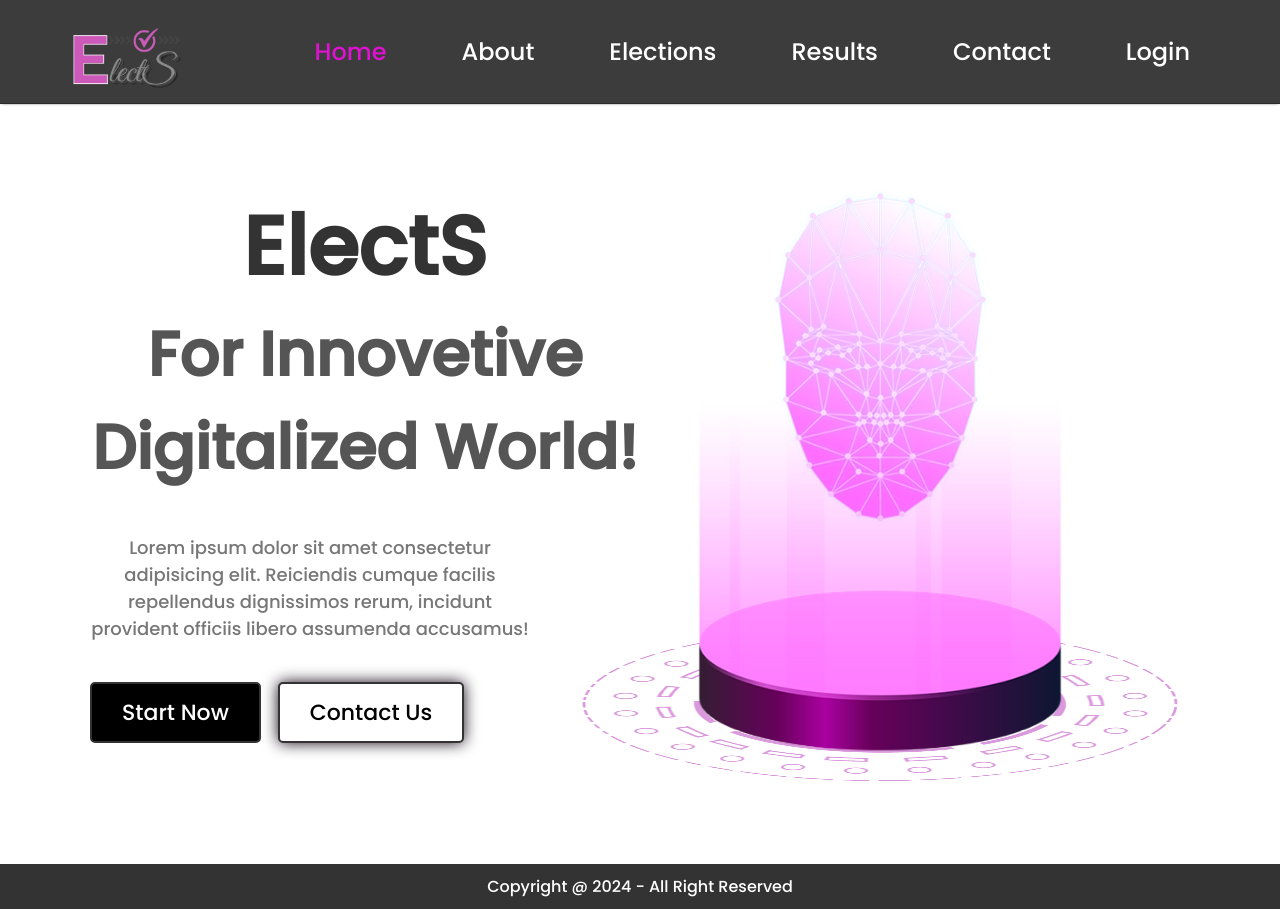
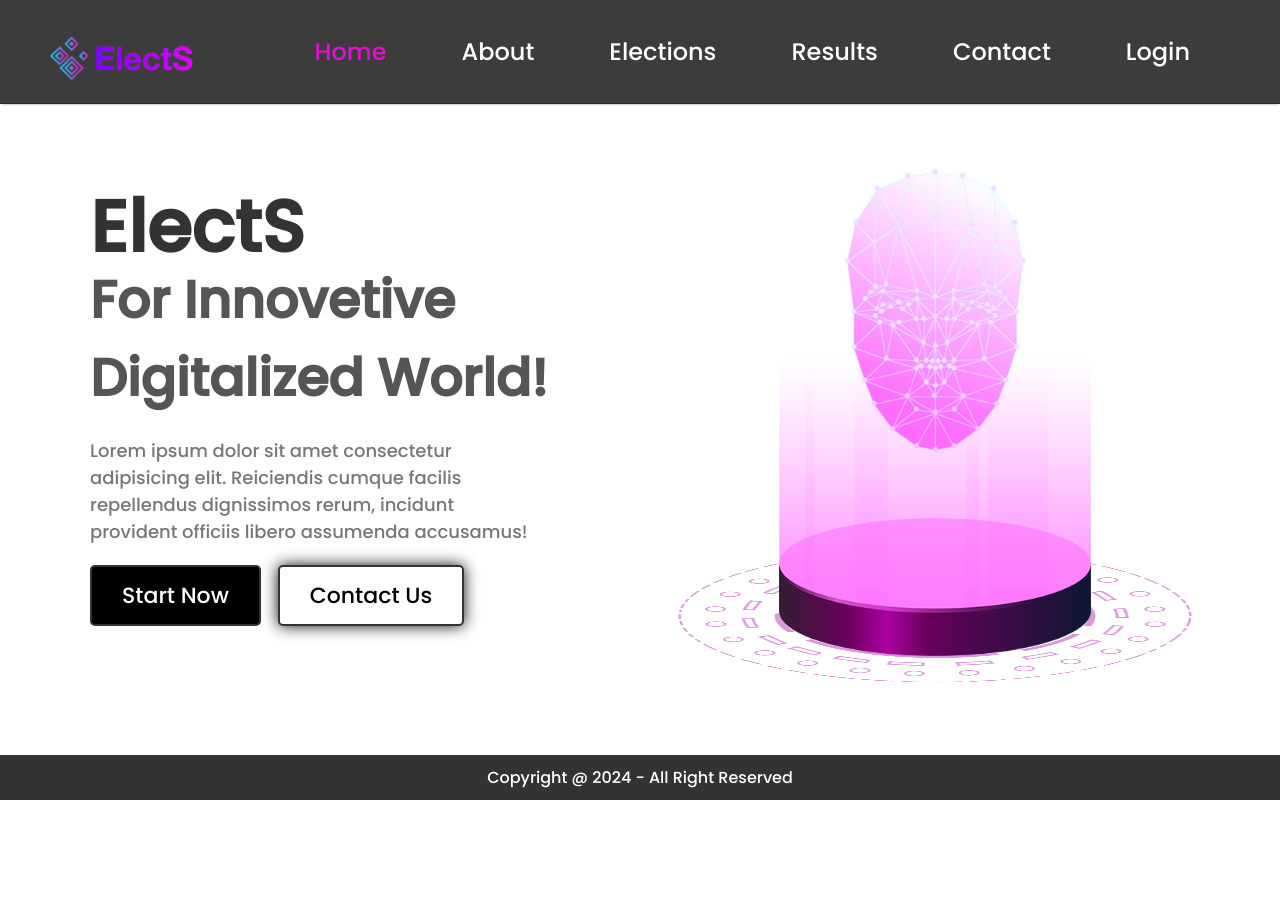
Before and after one commit to LayuruLK/ElectS---Advanced-E-Voting-System, a React (Create React App) app in the folder Frontend/my-app/: page / in a window 1280 px wide. After the commit the page ends 800 px from the top, so only its background shows below. Built offline with nearby package versions, Linux system fonts and the light colour scheme.

Commit message:
style: change logo, navbar css and app css

```diff
--- a/Frontend/my-app/src/App.css
+++ b/Frontend/my-app/src/App.css
@@ -1,38 +1,5 @@
 .App {
-  text-align: center;
-}
-
-.App-logo {
-  height: 40vmin;
-  pointer-events: none;
-}
-
-@media (prefers-reduced-motion: no-preference) {
-  .App-logo {
-    animation: App-logo-spin infinite 20s linear;
-  }
-}
-
-.App-header {
-  background-color: #282c34;
   min-height: 100vh;
   display: flex;
   flex-direction: column;
-  align-items: center;
-  justify-content: center;
-  font-size: calc(10px + 2vmin);
-  color: white;
 }
-
-.App-link {
-  color: #61dafb;
-}
-
-@keyframes App-logo-spin {
-  from {
-    transform: rotate(0deg);
-  }
-  to {
-    transform: rotate(360deg);
-  }
-}
--- a/Frontend/my-app/src/Components/Footer/Footer.css
+++ b/Frontend/my-app/src/Components/Footer/Footer.css
@@ -1,12 +1,12 @@
 
 body, html {
-    height: 100%;
-    margin: 0;
+    min-height: 100vh;
     display: flex;
     flex-direction: column;
   }
 
   .footer {
+    margin-top: auto;
     background-color: #333;
     color: #fff;
     text-align: center;
--- a/Frontend/my-app/src/Components/Navbar/Navbar.jsx
+++ b/Frontend/my-app/src/Components/Navbar/Navbar.jsx
@@ -72,12 +72,13 @@ const Navbar = () => {
       <header>
         <img className="logo-img" src={logo} alt="" />
         <nav className={navActive ? 'nav-active' : ''}>
+          <div className="a">
           <Link to='/' className="active">Home</Link>
           <Link to='/about'>About</Link>
           <Link to='/elections'>Elections</Link>
           <Link to='/results'>Results</Link>
           <Link to='/contact'>Contact</Link>
-
+          </div>
           {localStorage.getItem('auth-token') ? (
             <>
            <Link onClick={handleLogout} className="tooltip-container-logout" data-tooltip="Logout">Logout</Link>
--- a/Frontend/my-app/src/Components/Welcome/Welcome.css
+++ b/Frontend/my-app/src/Components/Welcome/Welcome.css
@@ -1,11 +1,11 @@
 @import url('https://fonts.googleapis.com/css2?family=Poppins:wght@500&display=swap');
-*{
+/* *{
     padding: 0;
     margin: 0;
     text-decoration: none;
     box-sizing: border-box;
     font-family: 'Poppins', sans-serif;
-}
+} */
 
 header{
     position: fixed;
@@ -34,7 +34,7 @@ header nav a:hover{
 }
 .Home{
     position: relative;
-    min-height: 100vh;
+    min-height: 86.25vh;
     display: flex;
     justify-content: start;
     align-items: center;
@@ -48,16 +48,18 @@ header nav a:hover{
 }
 .text-box h1{
     color: #333;
-    font-size: 82px;
+    font-size: 72px;
     animation: to-right 1s ease forwards 1.3s;
+    margin: -20px 0 0 0;
 }
 .text-box h1:nth-child(2){
     color: #555;
-    font-size: 62px;
+    font-size: 52px;
     animation-delay: 1.5s;
+    margin: -20px 0 0 0;
 }
 .text-box p{
-    margin: 40px 0;
+    margin: 20px 0;
     font-size: 18px;
     width: 80%;
     color: #777;
```
Also changed, not shown: Frontend/my-app/src/Components/Assests/logo.png, Frontend/my-app/src/Components/Assests/logo1.png (deleted).
